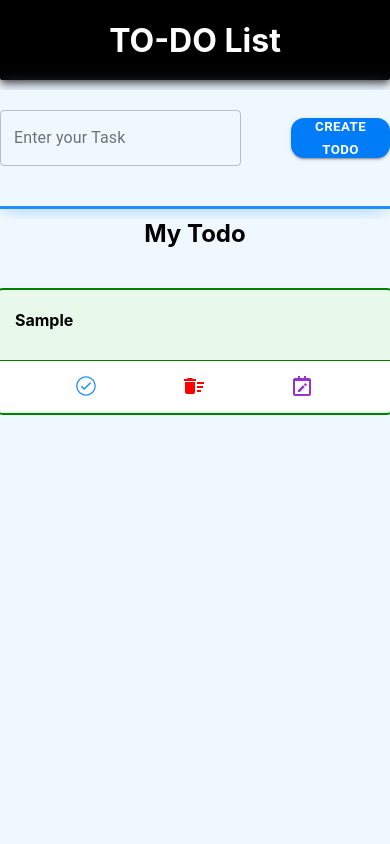
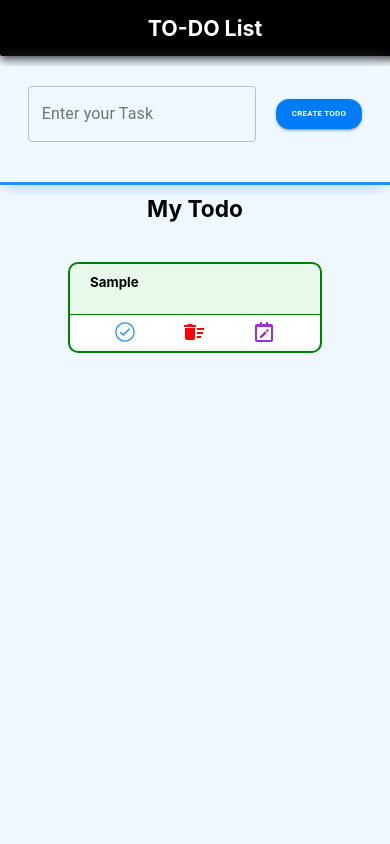
Before and after one commit to SaravanaKumar645/TodoList--ReactJS-, a React (Create React App) app: page / in a window 390 px wide. Both pictures are taken after typing "Sample" into the empty fields and a click on the button "CREATE TODO". Shown: the top 844 px of the page. Built offline with nearby package versions, Linux system fonts and the light colour scheme.

Commit message:
Initial-Commit

```diff
--- a/src/App.css
+++ b/src/App.css
@@ -1,7 +1,7 @@
-.App {
-  text-align: center;
-}
 * {
   margin: 0;
   padding: 0;
 }
+.App {
+  overflow: hidden;
+}
--- a/src/components/Header.css
+++ b/src/components/Header.css
@@ -1,3 +1,4 @@
+@media only screen and (min-width: 768px) {
   .main-header {
     height: 60px;
     background-color: black;
@@ -9,3 +10,20 @@
     border-radius: 0 0 2px 2px;
     box-shadow: 0 4px 10px rgb(63, 60, 60);
   }
+}
+@media only screen and (max-width: 768px) {
+  .main-header {
+    height: 36px;
+    width: 100%;
+    overflow: hidden;
+    background-color: black;
+    color: white;
+    font-size: 8pt;
+    display: flex;
+    justify-content: center;
+    align-items: center;
+    padding: 10px;
+    border-radius: 0 0 2px 2px;
+    box-shadow: 0 4px 10px rgb(63, 60, 60);
+  }
+}
--- a/src/components/Todo.jsx
+++ b/src/components/Todo.jsx
@@ -1,13 +1,11 @@
 import React from "react";
 import Header from "./Header";
-//import List from "./TodoList/List";
 import Form from "./TodoForm/Form";
 function Todo() {
   return (
     <div>
       <Header />
       <Form />
-      {/* <List /> */}
     </div>
   );
 }
--- a/src/components/TodoForm/Form.css
+++ b/src/components/TodoForm/Form.css
@@ -1,3 +1,4 @@
+@media only screen and (min-width: 768px) {
   .todo-form {
     display: flex;
     background-color: aliceblue;
@@ -26,3 +27,37 @@
   #todobox {
     width: 300px;
   }
+}
+
+@media only screen and (max-width: 768px) {
+  .todo-form {
+    display: flex;
+    background-color: aliceblue;
+    padding-top: 20px;
+    width: 100%;
+    padding-bottom: 40px;
+    margin-top: 10px;
+    border-bottom: 3px solid dodgerblue;
+    align-items: center;
+    box-shadow: 0 4px 20px rgb(170, 211, 252);
+    justify-content: center;
+  }
+  #todo-submit {
+    color: white;
+    font-weight: bold;
+    font-size: 6pt;
+    width: fit-content;
+    margin-left: 20px;
+    height: 30px;
+    border-radius: 13px;
+    background-color: rgb(0, 124, 248);
+  }
+  #todo-submit:hover {
+    color: black;
+    border: 2px solid rgb(0, 124, 248);
+    background-color: rgba(207, 231, 247, 0.815);
+  }
+  #todobox {
+    width: 200px;
+  }
+}
--- a/src/components/TodoList/List.css
+++ b/src/components/TodoList/List.css
@@ -1,3 +1,4 @@
+@media only screen and (min-width: 768px) {
   .list {
     height: auto;
     min-height: 100vh;
@@ -72,7 +73,6 @@ h2 {
   .value p {
     max-width: 260px;
     min-height: 40px;
-  border: none;
   }
 
   .li-btns {
@@ -140,3 +140,150 @@ h2 {
     justify-content: center;
     align-items: center;
   }
+}
+@media only screen and (max-width: 768px) {
+  .list {
+    height: auto;
+    width: 100%;
+    min-height: 100vh;
+    display: flex;
+    margin-top: 10px;
+    background-color: aliceblue;
+    flex-direction: column;
+    align-items: center;
+    list-style-type: none;
+    padding-bottom: 70px;
+    transition-delay: 2s;
+    transition: all 2s ease;
+  }
+  .todo-li {
+    border: 2px solid green;
+    width: 250px;
+    background-color: rgb(232, 248, 235);
+    display: flex;
+    flex-direction: column;
+    height: fit-content;
+    margin-top: 10px;
+    font-size: 10pt;
+    padding: 10px 0 2px 0;
+    border-radius: 10px;
+    list-style-type: none;
+    transition: all 0.3s ease;
+    cursor: pointer;
+  }
+  .todo-li:hover {
+    box-shadow: 10px 0px 10px rgb(5, 129, 59);
+    transform-origin: left;
+    transition: all 0.3s ease-in;
+  }
+  .todo-li-completed {
+    width: 250px;
+    font-size: 10pt;
+    background-color: rgb(251, 252, 230);
+    display: flex;
+    flex-direction: column;
+    height: fit-content;
+    margin-top: 10px;
+    padding: 10px 0 2px 0;
+    border-radius: 10px;
+    list-style-type: none;
+    border: 2px solid rgb(248, 248, 186);
+    transition: all 0.3s ease;
+    text-decoration: line-through;
+  }
+  h2 {
+    margin-bottom: 30px;
+    font-size: 17pt;
+  }
+  .value {
+    text-align: left;
+    padding-left: 20px;
+    font-weight: bold;
+    border-bottom: 1px solid green;
+
+    padding-bottom: 10px;
+  }
+  .value-completed {
+    text-align: left;
+    padding-left: 20px;
+    font-weight: bold;
+    display: flex;
+    border-bottom: 2px solid rgb(248, 248, 182);
+    padding-bottom: 10px;
+  }
+  .value-completed p {
+    max-width: 200px;
+    min-height: 30px;
+    opacity: 0.4;
+  }
+  .value p {
+    max-width: 200px;
+    min-height: 30px;
+  }
+
+  .li-btns {
+    display: flex;
+    padding: 2px;
+    align-items: center;
+    justify-content: space-evenly;
+    border-bottom-left-radius: 10px;
+    border-bottom-right-radius: 10px;
+    background-color: white;
+  }
+  #complete-btn {
+    width: min-content;
+    height: 13px;
+    background-color: white;
+    color: dodgerblue;
+    font-weight: bold;
+    border-radius: 5px;
+    padding: 15px 5px 15px 3px;
+    transition: all 0.3s ease;
+  }
+  #edit-btn {
+    color: darkorchid;
+    height: 13px;
+    padding: 15px 5px 15px 3px;
+    background-color: white;
+    font-weight: bold;
+    border-radius: 5px;
+    transition: all 0.3s ease;
+  }
+  #remove-btn {
+    padding: 15px 5px 15px 3px;
+    width: min-content;
+    background-color: white;
+    height: 13px;
+    font-weight: bold;
+    color: red;
+    border-radius: 5px;
+    transition: all 0.3s ease;
+  }
+  #complete-btn:hover {
+    border-left: 5px solid dodgerblue;
+    background-color: rgba(206, 228, 250, 0.664);
+  }
+  #remove-btn:hover {
+    border-left: 5px solid red;
+    background-color: rgba(247, 201, 201, 0.705);
+  }
+  #edit-btn:hover {
+    border-left: 5px solid rgb(169, 0, 253);
+    background-color: rgb(239, 215, 250);
+  }
+  #edit-btn:disabled {
+    opacity: 0.3;
+  }
+  .completed-icon {
+    font-size: 25px;
+    color: rgb(80, 91, 245);
+    margin-right: 10px;
+    font-weight: bold;
+  }
+  .alert-dialog {
+    height: 200px;
+    width: 300px;
+    justify-content: center;
+    align-items: center;
+  }
+}
```
Lines whose indentation alone changed are shown as unchanged.
